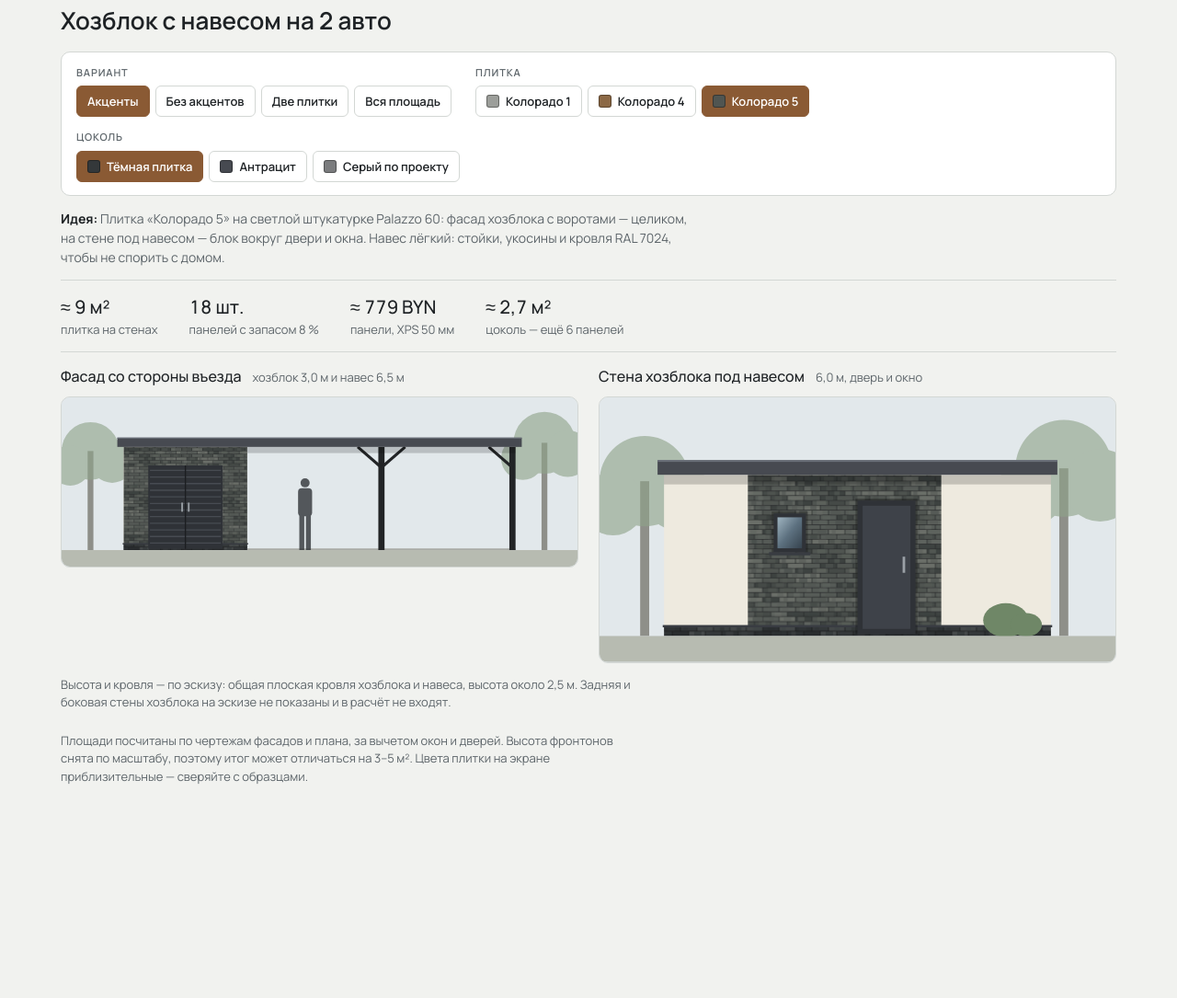
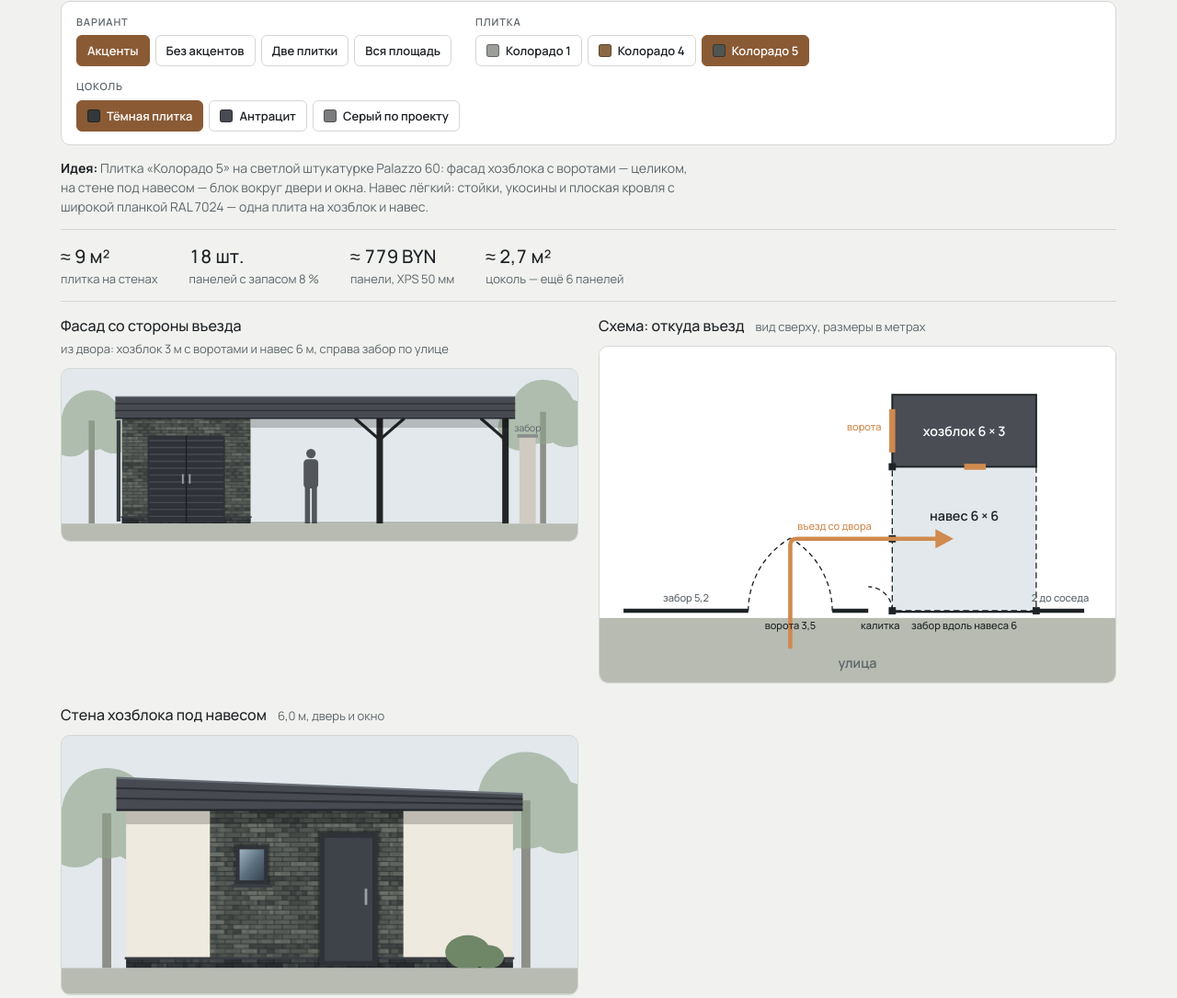
Before and after one commit to danilasukach-lab/fasad-termopaneli, a plain HTML site: page index.html in a window 1280 px wide. Shown: the part 3764-4849 px from the top of the page at 92% size. Before the commit the page ends 4674 px from the top, so only its background shows below. Drawn offline with Linux system fonts and the light colour scheme; a web font is replaced by a local one.

Commit message:
Баня и хозблок: плоские односкатные кровли, навес 6x6, схема въезда
Co-Authored-By: Claude Opus 5.5 <noreply@anthropic.com>

```diff
--- a/index.html
+++ b/index.html
@@ -66,6 +66,9 @@ td:first-child{font-family:var(--font-mono);color:var(--muted);width:34px}
 .note{color:var(--muted);font-size:13px;margin:0;max-width:80ch}
 .outb{display:flex;flex-direction:column;gap:14px;border-top:2px solid var(--fg);padding-top:20px}
 .bighead{font-size:clamp(20px,3vw,26px);font-weight:600}
+.pl-t{font:600 22px var(--font-body)}
+.pl-s{font:500 17px var(--font-body)}
+.scene.plan{background:var(--surface)}
 .grid2{display:grid;grid-template-columns:repeat(auto-fit,minmax(min(100%,420px),1fr));gap:22px}
 </style>
 
@@ -111,12 +114,12 @@ td:first-child{font-family:var(--font-mono);color:var(--muted);width:34px}
     <p class="tip" id="tip-bath"></p>
     <div class="totals" id="tot-bath"></div>
     <div class="grid2">
-      <figure><figcaption><h2>Торец с террасой, вход</h2><small>5,6 м, терраса 3,3 м под общей кровлей</small></figcaption><div class="scene" id="f-bw"></div></figure>
+      <figure><figcaption><h2>Торец с террасой, вход</h2><small>5,6 м, терраса 3,3 м под общей плоской кровлей</small></figcaption><div class="scene" id="f-bw"></div></figure>
       <figure><figcaption><h2>Длинный фасад с окнами</h2><small>10,9 м вместе с террасой</small></figcaption><div class="scene" id="f-bs"></div></figure>
       <figure><figcaption><h2>Задний фасад</h2><small>дверь кладовой, окно душевой</small></figcaption><div class="scene" id="f-bn"></div></figure>
       <figure><figcaption><h2>Глухой торец</h2><small>без проёмов</small></figcaption><div class="scene" id="f-be"></div></figure>
     </div>
-    <p class="note">На эскизе бани только план. Кровлю принял двускатную фальцевую RAL 7024 с уклоном как у дома, высоту стен 2,9 м от земли, высоту окон — условно. Какой фасад смотрит на улицу, на эскизе не указано.</p>
+    <p class="note">Планировка и проёмы — по эскизу: вход с террасы в тамбур, окна гардероба, комнаты отдыха и парной на длинной стороне, дверь кладовой и окно душевой на задней, торец за парной глухой. Кровля плоская односкатная с широкой металлической планкой RAL 7024, уклон к задней стене. Высота стен 2,9 м от земли, высота окон — условно.</p>
   </section>
 
   <section class="outb">
@@ -129,10 +132,34 @@ td:first-child{font-family:var(--font-mono);color:var(--muted);width:34px}
     <p class="tip" id="tip-shed"></p>
     <div class="totals" id="tot-shed"></div>
     <div class="grid2">
-      <figure><figcaption><h2>Фасад со стороны въезда</h2><small>хозблок 3,0 м и навес 6,5 м</small></figcaption><div class="scene" id="f-hf"></div></figure>
+      <figure><figcaption><h2>Фасад со стороны въезда</h2><small>из двора: хозблок 3 м с воротами и навес 6 м, справа забор по улице</small></figcaption><div class="scene" id="f-hf"></div></figure>
+      <figure><figcaption><h2>Схема: откуда въезд</h2><small>вид сверху, размеры в метрах</small></figcaption>
+        <div class="scene plan"><svg viewBox="0 0 860 560" role="img" aria-label="Схема расположения навеса и хозблока">
+          <rect x="0" y="0" width="860" height="560" style="fill:var(--surface)"/>
+          <rect x="0" y="452" width="860" height="108" style="fill:var(--ground)"/>
+          <text x="430" y="535" text-anchor="middle" class="pl-t" style="fill:var(--muted)">улица</text>
+          <g style="stroke:var(--fg)" stroke-width="7"><line x1="40" y1="440" x2="248" y2="440"/><line x1="388" y1="440" x2="448" y2="440"/><line x1="488" y1="440" x2="808" y2="440"/></g>
+          <g style="stroke:var(--fg)" stroke-width="2" stroke-dasharray="8 6" fill="none"><path d="M248 440 A140 140 0 0 1 318 319"/><path d="M388 440 A140 140 0 0 0 318 319"/><path d="M488 440 A40 40 0 0 0 448 400"/></g>
+          <rect x="488" y="200" width="240" height="240" style="fill:var(--sky);stroke:var(--fg)" stroke-width="2" stroke-dasharray="10 6"/>
+          <rect x="488" y="80" width="240" height="120" style="fill:#4a4d54;stroke:var(--fg)" stroke-width="3"/>
+          <rect x="483" y="104" width="10" height="72" style="fill:#d08a4e"/>
+          <rect x="608" y="195" width="36" height="10" style="fill:#d08a4e"/>
+          <g style="fill:var(--fg)"><rect x="482" y="434" width="12" height="12"/><rect x="722" y="434" width="12" height="12"/><rect x="482" y="314" width="12" height="12"/><rect x="482" y="194" width="12" height="12"/></g>
+          <path d="M318 500 L318 330 Q318 320 330 320 L560 320" fill="none" style="stroke:#d08a4e" stroke-width="7" stroke-linecap="round"/>
+          <path d="M560 304 L590 320 L560 336 Z" style="fill:#d08a4e"/>
+          <text x="608" y="290" text-anchor="middle" class="pl-t" style="fill:var(--fg)">навес 6 × 6</text>
+          <text x="608" y="148" text-anchor="middle" class="pl-t" style="fill:#fff">хозблок 6 × 3</text>
+          <text x="330" y="305" class="pl-s" style="fill:#d08a4e">въезд со двора</text>
+          <text x="144" y="425" text-anchor="middle" class="pl-s" style="fill:var(--muted)">забор 5,2</text>
+          <text x="318" y="470" text-anchor="middle" class="pl-s" style="fill:var(--fg)">ворота 3,5</text>
+          <text x="468" y="470" text-anchor="middle" class="pl-s" style="fill:var(--fg)">калитка</text>
+          <text x="608" y="470" text-anchor="middle" class="pl-s" style="fill:var(--fg)">забор вдоль навеса 6</text>
+          <text x="768" y="425" text-anchor="middle" class="pl-s" style="fill:var(--muted)">2 до соседа</text>
+          <text x="470" y="140" text-anchor="end" class="pl-s" style="fill:#d08a4e">ворота</text>
+        </svg></div></figure>
       <figure><figcaption><h2>Стена хозблока под навесом</h2><small>6,0 м, дверь и окно</small></figcaption><div class="scene" id="f-hs"></div></figure>
     </div>
-    <p class="note">Высота и кровля — по эскизу: общая плоская кровля хозблока и навеса, высота около 2,5 м. Задняя и боковая стены хозблока на эскизе не показаны и в расчёт не входят.</p>
+    <p class="note">По эскизу: навес 6×6 м стоит вдоль забора, к нему примыкает хозблок 6×3 м. Въезд под навес — со двора, через уличные ворота, со стороны улицы навес закрыт забором. Кровля плоская односкатная, высота около 2,5 м. Задняя и боковая стены хозблока в расчёт не входят.</p>
   </section>
 
   <p class="note">Площади посчитаны по чертежам фасадов и плана, за вычетом окон и дверей. Высота фронтонов снята по масштабу, поэтому итог может отличаться на 3–5 м². Цвета плитки на экране приблизительные — сверяйте с образцами.</p>
@@ -358,8 +385,7 @@ function render(){
   document.getElementById('spec').innerHTML=rows.map(function(r,i){return '<tr><td>'+(i+1)+'</td><td>'+r[0]+'</td><td>'+r[1]+'</td><td>'+r[2]+'</td></tr>';}).join('');
 }
 // ===== Баня и хозблок =====
-var BB=0.3, EBb=2.9, Ab=EBb+K*2.8, RTb=Ab+0.28;
-function gTop(x){return EBb+(Ab-EBb)*(1-Math.abs(x-2.8)/2.8);}
+var BB=0.3, EBb=2.9, FH=3.45, FL=3.2;
 function rectPts(x0,x1,b,t){return [[x0,b],[x1,b],[x1,t],[x0,t]];}
 function door(o){
   return rect(o.x-0.03,o.b,o.w+0.06,o.t-o.b+0.03,'fill="#000" opacity=".28"')+rect(o.x,o.b,o.w,o.t-o.b,'fill="'+FRAME+'"')+
@@ -371,47 +397,47 @@ function gate(o){
   return s+line(o.x+o.w/2,o.b,o.x+o.w/2,o.t,'stroke="#1c1e21" stroke-width="3"')+rect(o.x+o.w/2-0.1,o.b+0.9,0.04,0.22,'fill="#9aa0a6"')+rect(o.x+o.w/2+0.06,o.b+0.9,0.04,0.22,'fill="#9aa0a6"');
 }
 function person(x){var d=x-10.5;return '<g fill="#2b2f33" opacity=".78"><circle cx="'+n1((10.5+d)*100)+'" cy="-163" r="11"/>'+rect(10.33+d,0.82,0.34,0.68,'rx="9"')+rect(10.36+d,0,0.12,0.86)+rect(10.52+d,0,0.12,0.86)+'</g>';}
-function longRoof(x0,x1){return function(id){
-  return rect(x0+0.45,EBb-0.25,x1-x0-0.9,0.25,'fill="#000" opacity=".2"')+rect(x0,EBb-0.05,x1-x0,RTb-EBb+0.05,'fill="url(#'+id+'-roof)"')+
-    seams(x0,x1,EBb-0.05,RTb,0.5)+rect(x0,RTb-0.06,x1-x0,0.08,'fill="'+ROOFD+'"')+rect(x0-0.03,EBb-0.08,x1-x0+0.06,0.13,'fill="'+ROOFD+'"');
-};}
-function gableRoof(id){
-  var W=5.6,oh=0.45,tl=RTb-K*(W/2+oh);
-  return poly([[0,EBb],[W/2,Ab],[W,EBb],[W,EBb-0.3],[W/2,Ab-0.3],[0,EBb-0.3]],'fill="#000" opacity=".2"')+
-    poly([[-oh,tl],[W/2,RTb],[W+oh,tl],[W+oh,tl-0.28],[W/2,Ab],[-oh,tl-0.28]],'fill="'+ROOF+'"')+
-    '<polyline points="'+pts([[-oh,tl],[W/2,RTb],[W+oh,tl]])+'" fill="none" stroke="#6a6f78" stroke-width="3.5"/>';
+// плоская кровля: широкая металлическая планка с продольными швами, как на фото
+function fascia(x0,x1,b,tL,tR){
+  var s=poly([[x0,b],[x1,b],[x1,tR],[x0,tL]],'fill="'+ROOF+'"');
+  [0.36,0.68].forEach(function(f){s+=line(x0,b+(tL-b)*f,x1,b+(tR-b)*f,'stroke="#2c2f34" stroke-width="3"');});
+  return s+line(x0,tL,x1,tR,'stroke="#6a6f78" stroke-width="3"')+line(x0,b,x1,b,'stroke="#24272b" stroke-width="3"');
 }
+function shade(x0,x1,b){return rect(x0,b-0.22,x1-x0,0.22,'fill="#000" opacity=".2"');}
+function pipe(x,top){return rect(x,0.05,0.09,top-0.1,'fill="'+ROOFD+'"');}
 function terraceLong(x0,x1,posts){return function(){
-  var s=rect(x0,0,x1-x0,BB,'fill="'+DECK+'"')+rect(x0,EBb-0.24,x1-x0,0.2,'fill="#222426"');
+  var s=rect(x0,0,x1-x0,BB,'fill="'+DECK+'"')+rect(x0,EBb-0.22,x1-x0,0.18,'fill="#222426"');
   posts.forEach(function(p){s+=rect(p,BB,0.12,EBb-BB-0.05,'fill="#222426"');});
   return s;
 };}
 var OUTB=[
  {key:'bath',plinthLen:26.4,plinthH:BB,items:[
-  {id:'bw',view:{x0:-1.9,x1:7.5,h1:5.2,below:0.45},walls:[{x0:0,x1:5.6,pts:[[0,BB],[5.6,BB],[5.6,EBb],[2.8,Ab],[0,EBb]],top:gTop}],plinth:[[0,5.6,BB]],
-   ops:[{x:2.7,w:1.1,b:BB,t:2.4,n:1}],zones:[{x0:0,x1:5.6}],roof:gableRoof,
-   post:function(){var s=rect(-0.1,0,5.8,BB,'fill="'+DECK+'"')+rect(2.0,0,1.6,0.15,'fill="#a9aba6"')+rect(0,EBb-0.24,5.6,0.2,'fill="#222426"');
-     [0,5.48].forEach(function(p){s+=rect(p,BB,0.12,EBb-BB-0.05,'fill="#222426"');});
-     return s+rect(2.74,BB,0.12,Ab-BB-0.1,'fill="#222426"')+person(6.6);}},
-  {id:'bs',view:{x0:-2.0,x1:12.9,h1:5.2,below:0.45},walls:[{x0:3.3,x1:10.9,pts:rectPts(3.3,10.9,BB,EBb),top:function(){return EBb;}}],plinth:[[3.3,10.9,BB]],
-   ops:[{x:3.9,w:0.6,b:1.7,t:2.4,n:1},{x:6.0,w:1.2,b:0.9,t:2.4,n:2},{x:9.35,w:0.6,b:1.7,t:2.4,n:1}],zones:[{x0:5.4,x1:7.8}],
-   roof:longRoof(-0.45,11.35),post:terraceLong(0,3.3,[0,1.59])},
-  {id:'bn',view:{x0:-2.0,x1:12.9,h1:5.2,below:0.45},walls:[{x0:0,x1:7.6,pts:rectPts(0,7.6,BB,EBb),top:function(){return EBb;}}],plinth:[[0,7.6,BB]],
+  {id:'bw',view:{x0:-1.9,x1:7.5,h1:4.4,below:0.45},walls:[{x0:0,x1:5.6,pts:rectPts(0,5.6,BB,EBb),top:function(){return EBb;}}],plinth:[[0,5.6,BB]],
+   ops:[{x:2.95,w:0.8,b:BB,t:2.4,n:1}],zones:[{x0:0,x1:5.6}],
+   roof:function(){return shade(0,5.6,EBb)+fascia(-0.5,6.1,EBb-0.05,FL,FH);},
+   post:function(){var s=rect(-0.1,0,5.8,BB,'fill="'+DECK+'"')+rect(2.55,0,1.6,0.15,'fill="#a9aba6"')+rect(0,EBb-0.22,5.6,0.18,'fill="#222426"');
+     [0,2.74,5.48].forEach(function(p){s+=rect(p,BB,0.12,EBb-BB-0.05,'fill="#222426"');});
+     return s+person(6.7);}},
+  {id:'bs',view:{x0:-2.0,x1:12.9,h1:4.4,below:0.45},walls:[{x0:3.3,x1:10.9,pts:rectPts(3.3,10.9,BB,EBb),top:function(){return EBb;}}],plinth:[[3.3,10.9,BB]],
+   ops:[{x:3.9,w:0.6,b:1.95,t:2.45,n:1},{x:6.0,w:1.2,b:0.9,t:2.45,n:2},{x:9.35,w:0.6,b:1.95,t:2.45,n:1}],zones:[{x0:5.4,x1:7.8}],
+   roof:function(){return shade(3.3,10.9,EBb)+fascia(-0.5,11.4,EBb-0.05,FH,FH);},post:terraceLong(0,3.3,[0,1.59])},
+  {id:'bn',view:{x0:-2.0,x1:12.9,h1:4.4,below:0.45},walls:[{x0:0,x1:7.6,pts:rectPts(0,7.6,BB,EBb),top:function(){return EBb;}}],plinth:[[0,7.6,BB]],
    ops:[{x:0.75,w:0.8,b:1.5,t:2.4,n:1},{x:6.35,w:0.8,b:BB,t:2.3,kind:'door'}],zones:[{x0:5.85,x1:7.6}],
-   roof:longRoof(-0.45,11.35),post:terraceLong(7.6,10.9,[9.19,10.78])},
-  {id:'be',view:{x0:-1.9,x1:7.5,h1:5.2,below:0.45},walls:[{x0:0,x1:5.6,pts:[[0,BB],[5.6,BB],[5.6,EBb],[2.8,Ab],[0,EBb]],top:gTop}],plinth:[[0,5.6,BB]],
-   ops:[],zones:[{x0:1.8,x1:3.8}],roof:gableRoof,post:function(){return shrub(4.6,0.4);}}
+   roof:function(){return shade(0,7.6,EBb)+pipe(0.06,EBb)+fascia(-0.5,11.4,EBb-0.05,FL,FL);},post:terraceLong(7.6,10.9,[9.19,10.78])},
+  {id:'be',view:{x0:-1.9,x1:7.5,h1:4.4,below:0.45},walls:[{x0:0,x1:5.6,pts:rectPts(0,5.6,BB,EBb),top:function(){return EBb;}}],plinth:[[0,5.6,BB]],
+   ops:[],zones:[{x0:1.8,x1:3.8}],roof:function(){return shade(0,5.6,EBb)+pipe(5.45,EBb)+fascia(-0.5,6.1,EBb-0.05,FH,FL);},post:function(){return shrub(4.4,0.4);}}
  ]},
  {key:'shed',plinthLen:18,plinthH:0.15,items:[
-  {id:'hf',view:{x0:-1.5,x1:11.0,h1:3.7,below:0.4},walls:[{x0:0,x1:3.0,pts:rectPts(0,3.0,0.15,2.5),top:function(){return 2.5;}}],plinth:[[0,3.0,0.15]],
+  {id:'hf',view:{x0:-1.4,x1:10.6,h1:3.6,below:0.4},walls:[{x0:0,x1:3.0,pts:rectPts(0,3.0,0.15,2.5),top:function(){return 2.5;}}],plinth:[[0,3.0,0.15]],
    ops:[{x:0.6,w:1.8,b:0.03,t:2.05,kind:'gate'}],zones:[{x0:0,x1:3.0}],
-   roof:function(){var s=rect(3.0,0,6.5,0.04,'fill="#a9aba6"');
-     [6.175,9.35].forEach(function(p){s+=rect(p,0,0.15,2.5,'fill="#222426"')+line(p+0.075,2.0,p-0.5,2.5,'stroke="#222426" stroke-width="7"')+(p<9?line(p+0.075,2.0,p+0.65,2.5,'stroke="#222426" stroke-width="7"'):'');});
-     return s+rect(3.0,2.35,6.5,0.15,'fill="#000" opacity=".18"')+rect(-0.15,2.5,9.8,0.22,'fill="'+ROOF+'"')+rect(-0.15,2.7,9.8,0.03,'fill="#6a6f78"');},
-   post:function(){return person(4.4);}},
-  {id:'hs',view:{x0:-1.0,x1:7.0,h1:3.7,below:0.4},walls:[{x0:0,x1:6.0,pts:rectPts(0,6.0,0.15,2.5),top:function(){return 2.5;}}],plinth:[[0,6.0,0.15]],
+   roof:function(){var s=rect(3.0,0,6.0,0.04,'fill="#a9aba6"');
+     [5.925,8.85].forEach(function(p){s+=rect(p,0,0.15,2.45,'fill="#222426"')+line(p+0.075,1.95,p-0.5,2.45,'stroke="#222426" stroke-width="7"')+(p<8?line(p+0.075,1.95,p+0.65,2.45,'stroke="#222426" stroke-width="7"'):'');});
+     return s+shade(3.0,9.0,2.45)+fascia(-0.15,9.15,2.45,2.95,2.95)+pipe(-0.12,2.45);},
+   post:function(){return person(4.4)+rect(9.25,0,0.38,2.0,'fill="#cfcbc1"')+rect(9.2,2.0,0.48,0.08,'fill="#8d8f8b"')+
+     '<text x="944" y="-215" text-anchor="middle" font-family="Manrope,sans-serif" font-size="22" fill="#5d656a">забор</text>';}},
+  {id:'hs',view:{x0:-1.0,x1:7.0,h1:3.6,below:0.4},walls:[{x0:0,x1:6.0,pts:rectPts(0,6.0,0.15,2.5),top:function(){return 2.5;}}],plinth:[[0,6.0,0.15]],
    ops:[{x:1.7,w:0.5,b:1.3,t:1.9,n:1},{x:3.0,w:0.9,b:0.03,t:2.1,kind:'door'}],zones:[{x0:1.3,x1:4.3}],
-   roof:function(){return rect(0,2.35,6,0.15,'fill="#000" opacity=".18"')+rect(-0.1,2.5,6.2,0.22,'fill="'+ROOF+'"')+rect(-0.1,2.7,6.2,0.03,'fill="#6a6f78"');},
+   roof:function(){return shade(0,6,2.45)+fascia(-0.15,6.15,2.45,2.95,2.7);},
    post:function(){return shrub(5.3,0.35);}}
  ]}
 ];
@@ -424,7 +450,7 @@ function drawB(c,st){
      '<linearGradient id="'+id+'-glass" x1="0" y1="0" x2="1" y2="1"><stop offset="0" stop-color="#9fb4c0"/><stop offset=".5" stop-color="#5d7180"/><stop offset="1" stop-color="#36434e"/></linearGradient>'+
      '<linearGradient id="'+id+'-roof" x1="0" y1="0" x2="0" y2="1"><stop offset="0" stop-color="#555961"/><stop offset="1" stop-color="#40434a"/></linearGradient>'+
      '<clipPath id="'+id+'-clip">'+c.walls.map(function(w){return '<polygon points="'+pts(w.pts)+'"/>';}).join('')+'</clipPath></defs>';
-  s+=rect(v.x0,-v.below,v.x1-v.x0,v.h1+v.below,'fill="var(--sky)"')+(v.h1>4?tree(v.x0+0.9,3.9,1.0)+tree(v.x1-1.0,4.3,1.15):tree(v.x0+0.7,2.4,0.7)+tree(v.x1-0.8,2.6,0.75));
+  s+=rect(v.x0,-v.below,v.x1-v.x0,v.h1+v.below,'fill="var(--sky)"')+(v.h1>4.5?tree(v.x0+0.9,3.9,1.0)+tree(v.x1-1.0,4.3,1.15):tree(v.x0+0.7,2.4,0.7)+tree(v.x1-0.8,2.6,0.75));
   var baseFill=full?wallFill:(mode==='duo'?'url(#'+id+'-base)':PLASTER);
   c.walls.forEach(function(w){s+=poly(w.pts,'fill="'+baseFill+'"');});
   if(!full&&mode!=='none'){s+='<g clip-path="url(#'+id+'-clip)">';c.zones.forEach(function(z){s+=rect(z.x0,0,z.x1-z.x0,9,'fill="'+wallFill+'"');});s+='</g>';}
@@ -470,7 +496,7 @@ function renderOut(){
     var area=mode==='acc'?acc:mode==='none'?0:all,panels=Math.ceil(area*1.08/0.5355),plA=g.plinthLen*g.plinthH;
     g.tip=mode==='none'?'Стены в светлой штукатурке Palazzo 60 без плитки, тёмный цоколь и кровля RAL 7024 связывают постройку с домом. Самый недорогой вариант.':
       (mode==='full'?'Все стены в плитке «'+t.name+'». ':mode==='duo'?'Стены в плитке «'+bt.name+'», акценты — плиткой «'+t.name+'»: ':'Плитка «'+t.name+'» на светлой штукатурке Palazzo 60: ')+
-      (mode==='full'?(g.key==='bath'?'Цоколь темнее стен, кровля RAL 7024 — баня читается как младший брат дома.':'Навес — стойки, укосины и кровля RAL 7024.'):g.accText);
+      (mode==='full'?(g.key==='bath'?'Цоколь темнее стен, плоская кровля с широкой планкой RAL 7024.':'Навес — стойки, укосины и кровля RAL 7024.'):g.accText);
     document.getElementById('tot-'+g.key).innerHTML=
       '<div><b>≈ '+fmt(area)+' м²</b><span>плитка на стенах'+(mode==='duo'?', из них акцентной ≈ '+fmt(acc)+' м²':'')+'</span></div>'+
       '<div><b>'+panels+' шт.</b><span>панелей с запасом 8 %</span></div>'+
@@ -479,8 +505,8 @@ function renderOut(){
     document.getElementById('tip-'+g.key).innerHTML='<b>Идея:</b> '+g.tip;
   });
 }
-OUTB[0].accText='торец с террасой и входом — целиком, как тёмная «рамка» в глубине террасы; на длинном фасаде — вертикальная полоса через большое окно комнаты отдыха; на заднем — блок у двери кладовой; на глухом торце — полоса по оси конька, как на уличном фасаде дома. Цоколь темнее стен, кровля RAL 7024.';
-OUTB[1].accText='фасад хозблока с воротами — целиком, на стене под навесом — блок вокруг двери и окна. Навес лёгкий: стойки, укосины и кровля RAL 7024, чтобы не спорить с домом.';
+OUTB[0].accText='торец с террасой и входом — целиком, как тёмная «рамка» в глубине террасы; на длинном фасаде — вертикальная полоса через большое окно комнаты отдыха; на заднем — блок у двери кладовой; на глухом торце — полоса по центру. Плоская кровля с широкой металлической планкой RAL 7024 делает баню современным «коробом» под одной плитой вместе с террасой.';
+OUTB[1].accText='фасад хозблока с воротами — целиком, на стене под навесом — блок вокруг двери и окна. Навес лёгкий: стойки, укосины и плоская кровля с широкой планкой RAL 7024 — одна плита на хозблок и навес.';
 var _renderHouse=render;
 render=function(){_renderHouse();renderOut();};
 render();
```
